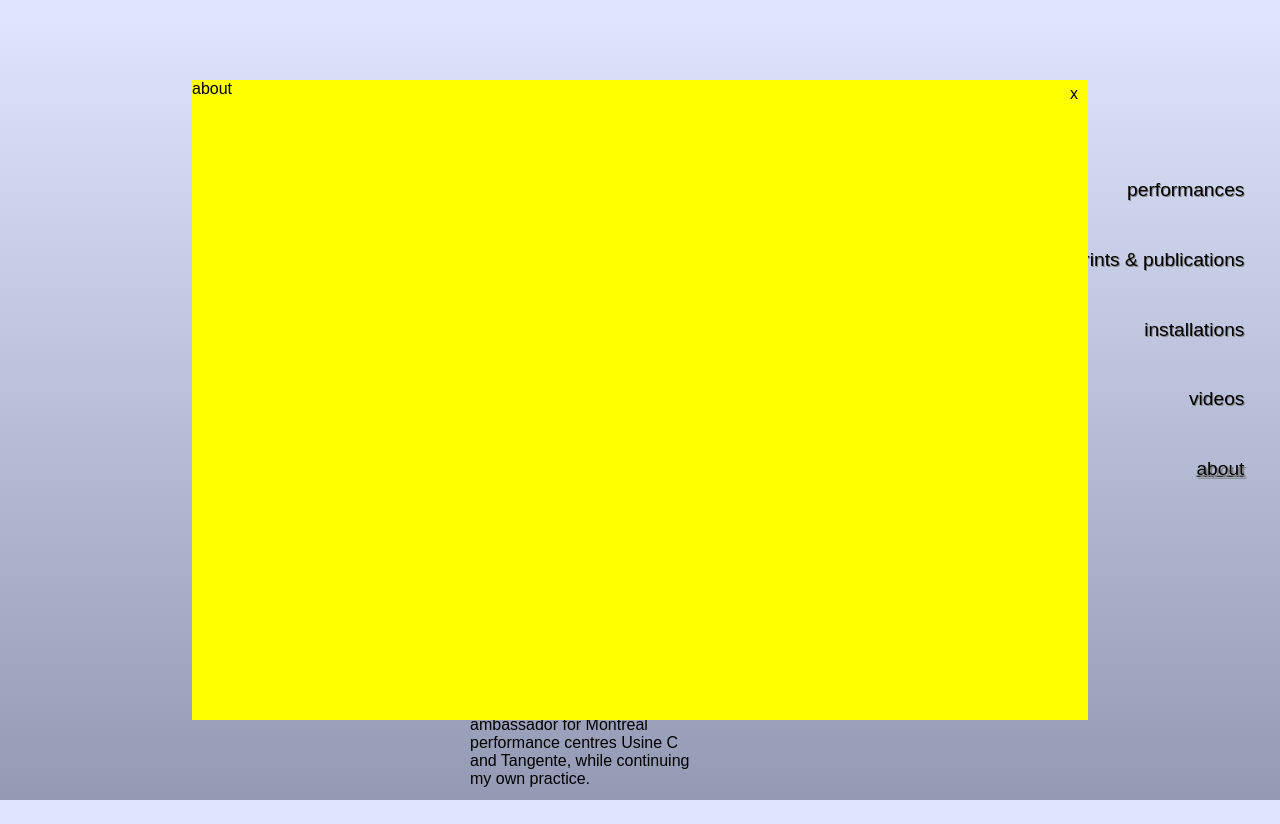
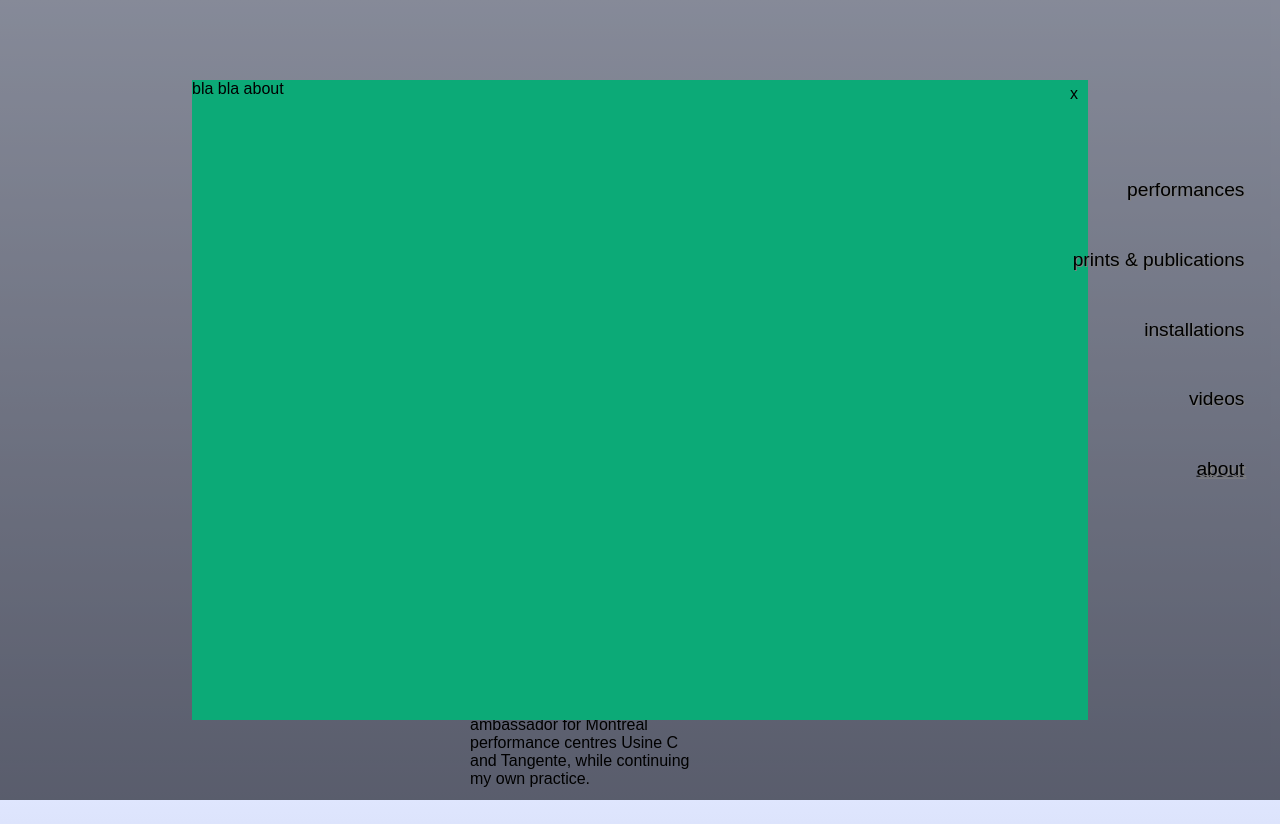
Before and after one commit to aconanlai/roxahy, a React (Create React App) app: page / in a window 1280 px wide. Both pictures are taken after a click on the element 580 px from the left and 460 px from the top of the page. Built offline with nearby package versions, Linux system fonts and the light colour scheme.

Commit message:
fix line bug / content closing

```diff
--- a/src/App.css
+++ b/src/App.css
@@ -70,9 +70,14 @@ body {
   position: absolute;
   left: 50%;
   top: 50%;
-  background: yellow;
   transform: translate(-50%, -50%);
   transition: height 0.5s, width 0.5s;
+}
+
+.contentarea--container {
+  position: fixed;
+  top: 0px;
+  left: 0px;
 }
 
 .contentarea--close {
@@ -81,9 +86,53 @@ body {
   right: 10px;
 }
 
+.contentarea--modal {
+  position: absolute;
+  top: 0px;
+  left: 0px;
+  height: 100%;
+  width: 100%;
+  background: rgba( 0, 0, 0, 0.4)
+}
+
+.contentabout {
+  height: 100%;
+  width: 100%;
+  background: #0caa77;
+}
+
+.contentvideo {
+  height: 100%;
+  width: 100%;
+  background: #eaa2ba;
+}
+
+.contentinstallation {
+  height: 100%;
+  width: 100%;
+  background-color: #eee;
+  background-image: linear-gradient(45deg, #cccccc 25%, transparent 25%, transparent 75%, #cccccc 75%, #cccccc),
+  linear-gradient(45deg, #cccccc 25%, transparent 25%, transparent 75%, #cccccc 75%, #cccccc);
+  background-size:20px 20px;
+  background-position:0 0, 30px 30px;
+}
+
+.contentprints {
+  height: 100%;
+  width: 100%;
+  background: #f77945;
+}
+
+.contentperformances {
+  height: 100%;
+  width: 100%;
+  background: #cccccc;
+}
+
 .nav {
   position: fixed;
   top: 50%;
+  z-index: 10;
   transform: translateY(-70%);
 }
 
--- a/src/App.js
+++ b/src/App.js
@@ -90,6 +90,10 @@ class App extends Component {
     this.setState({
       selectedContent: component,
     });
+    if (component === '') {
+      // SUPER hack to ensure lines remain synced
+      setTimeout(() => window.dispatchEvent(new Event('resize')), 100);
+    }
   }
 
   render() {
--- /dev/null
+++ b/src/Components/ContentArea/Content/About.js
@@ -0,0 +1,13 @@
+import React from 'react';
+
+class About extends React.Component {
+  render() {
+    return (
+      <div className="contentabout">
+        bla bla about
+      </div>
+    );
+  }
+}
+
+export default About;
--- /dev/null
+++ b/src/Components/ContentArea/Content/Installations.js
@@ -0,0 +1,11 @@
+import React from 'react';
+
+class Installations extends React.Component {
+  render() {
+    return (
+      <div className="contentinstallation">Installations</div>
+    );
+  }
+}
+
+export default Installations;
--- /dev/null
+++ b/src/Components/ContentArea/Content/Performances.js
@@ -0,0 +1,11 @@
+import React from 'react';
+
+class Performances extends React.Component {
+  render() {
+    return (
+      <div className="contentperformances">performances</div>
+    );
+  }
+}
+
+export default Performances;
--- /dev/null
+++ b/src/Components/ContentArea/Content/Prints.js
@@ -0,0 +1,11 @@
+import React from 'react';
+
+class Prints extends React.Component {
+  render() {
+    return (
+      <div className="contentprints">Prints</div>
+    );
+  }
+}
+
+export default Prints;
--- /dev/null
+++ b/src/Components/ContentArea/Content/Videos.js
@@ -0,0 +1,11 @@
+import React from 'react';
+
+class Videos extends React.Component {
+  render() {
+    return (
+      <div className="contentvideo">Videos</div>
+    );
+  }
+}
+
+export default Videos;
--- a/src/Components/ContentArea/ContentArea.js
+++ b/src/Components/ContentArea/ContentArea.js
@@ -1,12 +1,41 @@
 import React from 'react';
+import Performances from './Content/Performances';
+import Prints from './Content/Prints';
+import Installations from './Content/Installations';
+import Videos from './Content/Videos';
+import About from './Content/About';
 
 class ContentArea extends React.Component {
+
   render() {
-    const style = (this.props.selectedContent === '') ? { height: 0, width: 0, zIndex: -9 } : { height: '80%', width: '70%', zIndex: 99 };
+    let selected = '';
+    switch (this.props.selectedContent) {
+      case 'about':
+        selected = <About />;
+        break;
+      case 'videos':
+        selected = <Videos />;
+        break;
+      case 'installations':
+        selected = <Installations />;
+        break;
+      case 'prints':
+        selected = <Prints />;
+        break;
+      case 'performances':
+        selected = <Performances />;
+        break;
+    }
+    const containerstyle = (this.props.selectedContent === '') ? { height: '0', width: '0', zIndex: -9 } : { height: '100%', width: '100%', zIndex: 1 };
+    const areastyle = (this.props.selectedContent === '') ? { height: '0', width: '0', zIndex: -9 } : { height: '80%', width: '70%', zIndex: 99 };
     return (
-      <div className="contentarea" style={style}>
-        {this.props.selectedContent}
-        <div onClick={() => this.props.handleContentSelect('')} className="contentarea--close">x</div>
+      <div style={containerstyle} className="contentarea--container">
+        <div onClick={() => this.props.handleContentSelect('')} className="contentarea--modal">
+        </div>
+        <div className="contentarea" style={areastyle}>
+          {selected}
+          <div onClick={() => this.props.handleContentSelect('')} className="contentarea--close">x</div>
+        </div>
       </div>
     );
   }
--- a/src/Components/ContentBoxes/ContentBox.js
+++ b/src/Components/ContentBoxes/ContentBox.js
@@ -29,7 +29,7 @@ class ContentBox extends React.Component {
           right: `${30 * this.props.order}px`,
           top: `${30 * this.props.order}px`,
           zIndex: this.props.order,
-          boxShadow: (this.props.hovered === true) ? '4px 4px' : '2px 2px grey',
+          boxShadow: (this.props.hovered === true) ? '4px -4px 4px rgba(0, 0, 0, 0.5)' : '2px -2px 2px rgba(0, 0, 0, 0.5)',
         }}
         className="contentbox"
       >{this.props.children}
```
Also changed, not shown: src/Components/Nav/NavLink.js (+3 -4 lines).
